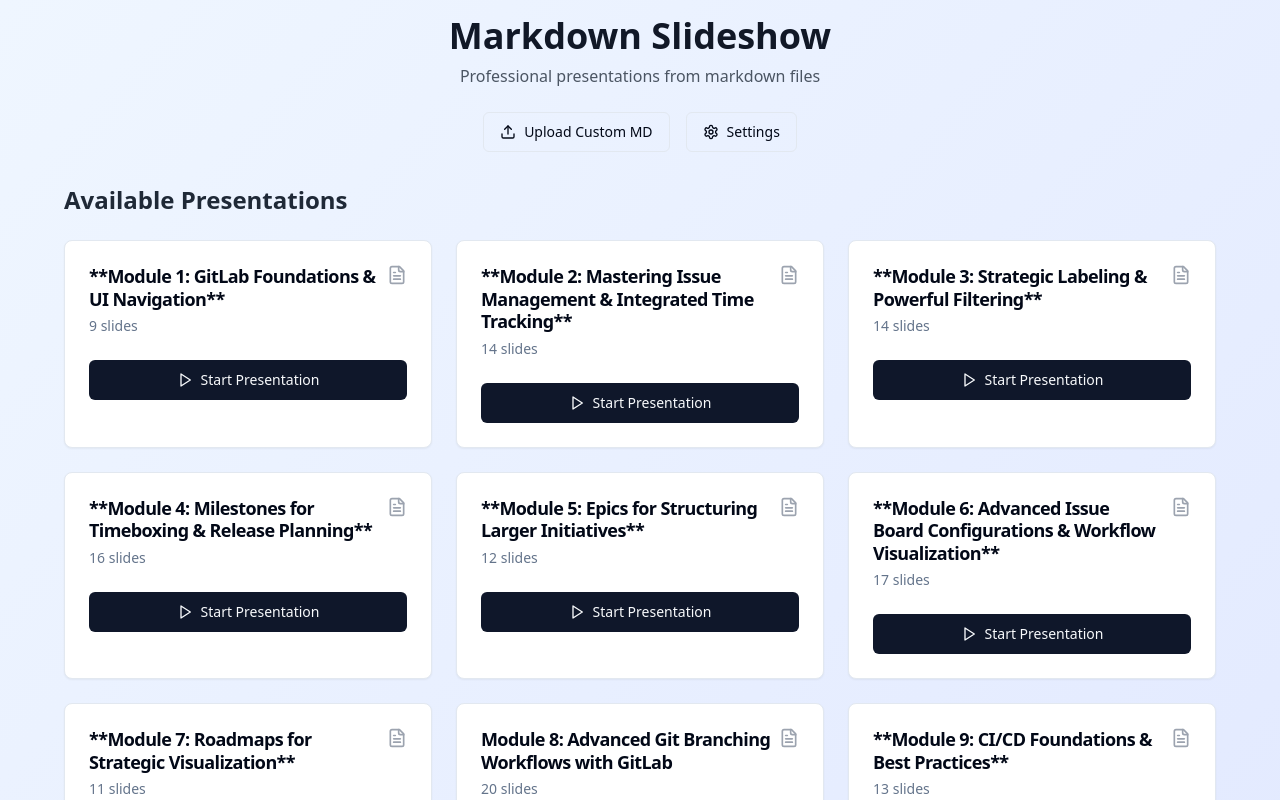
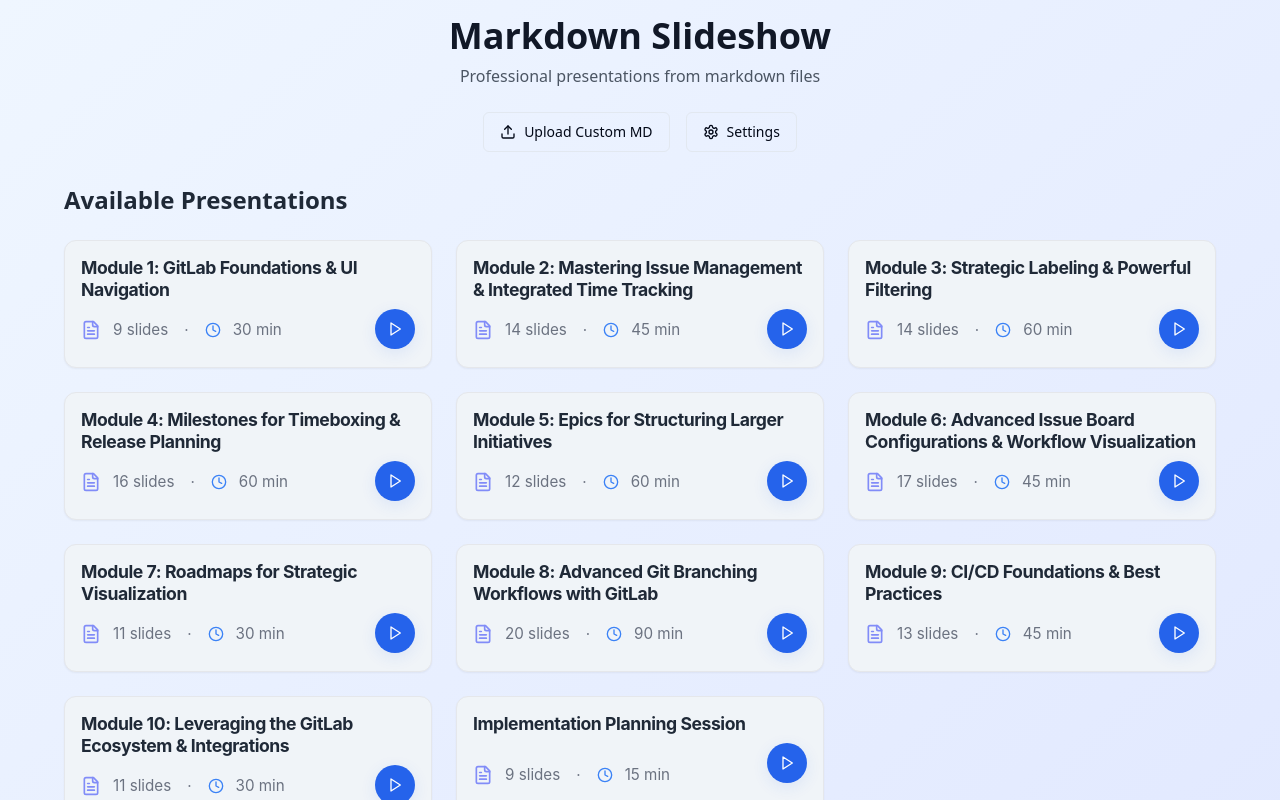
Before and after one commit to velozdev/slides-gitlab, a Next.js app: page / in a window 1280 px wide. Shown: the top 800 px of the page. Built offline with nearby package versions, Linux system fonts and the light colour scheme.

Commit message:
tightened up cards

```diff
--- a/app/page.tsx
+++ b/app/page.tsx
@@ -4,8 +4,9 @@
 import Link from "next/link"
 import { Button } from "@/components/ui/button"
 import { Card, CardContent, CardDescription, CardHeader, CardTitle } from "@/components/ui/card"
-import { Play, Settings, Upload, FileText } from "lucide-react"
+import { Play, Settings, Upload, FileText, Clock } from "lucide-react"
 import { slidesIndex } from "@/lib/slides-index"
+import { moduleTimes } from "@/lib/module-times"
 
 function getTitleFromMarkdown(md: string): string {
   // Try to extract the first H1 or first line as title
@@ -19,11 +20,13 @@ function getTitleFromMarkdown(md: string): string {
 export default function HomePage() {
   // No loading state needed, slidesIndex is static
   const slideshows = slidesIndex.map((slide) => {
+    const name = slide.name;
     return {
-      name: slide.name,
-      title: getTitleFromMarkdown(slide.import),
+      name,
+      title: getTitleFromMarkdown(slide.import).replaceAll('**', ''),
       slideCount: (slide.import.match(/^# /gm) || []).length,
-      path: `/slides/${slide.name}`,
+      path: `/slides/${name}`,
+      time: moduleTimes[name] || Math.max(15, ((slide.import.match(/^# /gm) || []).length * 3)),
     }
   })
 
@@ -53,38 +56,67 @@ export default function HomePage() {
 
         {/* Available Slideshows */}
         <div className="mb-8">
-          <h2 className="text-2xl font-semibold mb-6 text-gray-800">Available Presentations</h2>
-
+          <h2 className="text-2xl font-semibold mb-6 text-[#1F2937]">Available Presentations</h2>
           {slideshows.length > 0 ? (
             <div className="grid md:grid-cols-2 lg:grid-cols-3 gap-6">
               {slideshows.map((slideshow) => (
-                <Card key={slideshow.name} className="hover:shadow-lg transition-shadow">
-                  <CardHeader>
-                    <CardTitle className="flex items-start justify-between">
-                      <span className="text-lg leading-tight">{slideshow.title}</span>
-                      <FileText className="w-5 h-5 text-gray-400 flex-shrink-0 ml-2" />
-                    </CardTitle>
-                    <CardDescription>{slideshow.slideCount} slides</CardDescription>
-                  </CardHeader>
-                  <CardContent>
-                    <Link href={`${slideshow.path}?present=true`}>
-                      <Button className="w-full flex items-center gap-2">
-                        <Play className="w-4 h-4" />
-                        Start Presentation
-                      </Button>
+                <Card
+                  key={slideshow.name}
+                  tabIndex={0}
+                  role="button"
+                  aria-label={`Open ${slideshow.title}`}
+                  className="group relative grid grid-rows-[auto_1fr] grid-cols-1 min-h-0 h-32 bg-[#F0F4F8] border border-[#E5E7EB] rounded-xl p-4 shadow-sm hover:shadow-lg transition-shadow cursor-pointer focus:ring-2 focus:ring-blue-400"
+                  style={{ fontFamily: 'Inter, Roboto, \"Open Sans\", Arial, sans-serif' }}
+                  onClick={e => {
+                    // Only trigger if not clicking the play button directly
+                    if (!(e.target as HTMLElement).closest('a,button')) {
+                      document.getElementById(`card-link-${slideshow.name}`)?.click();
+                    }
+                  }}
+                  onKeyDown={e => {
+                    if (e.key === 'Enter' || e.key === ' ') {
+                      e.preventDefault();
+                      document.getElementById(`card-link-${slideshow.name}`)?.click();
+                    }
+                  }}
+                >
+                  <CardTitle className="text-[1.1rem] font-bold text-[#1F2937] leading-tight mb-2 col-span-2">
+                    {slideshow.title}
+                  </CardTitle>
+                  <div className="flex items-center gap-3 text-[#6B7280] text-[0.95rem] font-normal">
+                    <FileText className="w-5 h-5 text-indigo-400" />
+                    <span>{slideshow.slideCount} slides</span>
+                    <span className="mx-1">·</span>
+                    <Clock className="w-4 h-4 text-blue-500" />
+                    <span>{slideshow.time} min</span>
+                  </div>
+                  <Button
+                    asChild
+                    size="icon"
+                    className="ml-auto w-10 h-10 rounded-full bg-[#2563EB] text-white hover:bg-[#1D4ED8] flex items-center justify-center shadow-md border-none row-start-2 col-start-2"
+                    style={{ boxShadow: '0 4px 16px 0 rgba(37,99,235,0.10)' }}
+                  >
+                    <Link
+                      id={`card-link-${slideshow.name}`}
+                      href={`${slideshow.path}?present=true`}
+                      tabIndex={-1}
+                      aria-label={`Start presentation: ${slideshow.title}`}
+                    >
+                      <Play className="w-6 h-6" />
+                      <span className="sr-only">Start Presentation</span>
                     </Link>
-                  </CardContent>
+                  </Button>
                 </Card>
               ))}
             </div>
           ) : (
-            <Card className="text-center py-12">
+            <Card className="text-center py-12 bg-[#F0F4F8] border border-[#E5E7EB]">
               <CardContent>
                 <FileText className="w-16 h-16 mx-auto text-gray-400 mb-4" />
-                <h3 className="text-xl font-semibold mb-2">No presentations found</h3>
-                <p className="text-gray-600 mb-4">Add markdown files to the slides folder to see them here.</p>
+                <h3 className="text-xl font-semibold mb-2 text-[#1F2937]">No presentations found</h3>
+                <p className="text-[#6B7280] mb-4">Add markdown files to the slides folder to see them here.</p>
                 <Link href="/try-md">
-                  <Button className="flex items-center gap-2">
+                  <Button className="flex items-center gap-2 bg-[#2563EB] text-white hover:bg-[#1D4ED8]">
                     <Upload className="w-4 h-4" />
                     Upload Custom Markdown
                   </Button>
--- /dev/null
+++ b/lib/module-times.ts
@@ -0,0 +1,15 @@
+// Map of module slugs to estimated time in minutes
+// You can adjust these values as needed
+export const moduleTimes: Record<string, number> = {
+  "01_GitLab_Foundations_&_UI_Navigation": 30,
+  "02_Mastering_Issue_Management_&_Integrated_Time_Tracking": 45,
+  "03_Strategic_Labeling_&_Powerful_Filtering": 60,
+  "04_Milestones_for_Timeboxing_&_Release_Planning": 60,
+  "05_Epics_for_Structuring_Larger_Initiatives": 60,
+  "06_Advanced_Issue_Board_Configurations_&_Workflow_Visualization": 45,
+  "07_Roadmaps_for_Strategic_Visualization": 30,
+  "08_Advanced_Git_Branching_Workflows_with_GitLab": 90,
+  "09_CI_Foundations_&_Best_Practices": 45,
+  "10_Leveraging_the_GitLab_Ecosystem_&_Integrations": 30,
+  "11_Implementation_Planning_Session": 15
+}
--- a/slides/11_Implementation_Planning_Session.md
+++ b/slides/11_Implementation_Planning_Session.md
@@ -1,6 +1,4 @@
 # Implementation Planning Session
-
-# Welcome to Your Implementation Planning Session
 
 ## Turning Knowledge into Action
 
```
Also changed, not shown: 1 other file (tests, documents, lock files or other folders).
